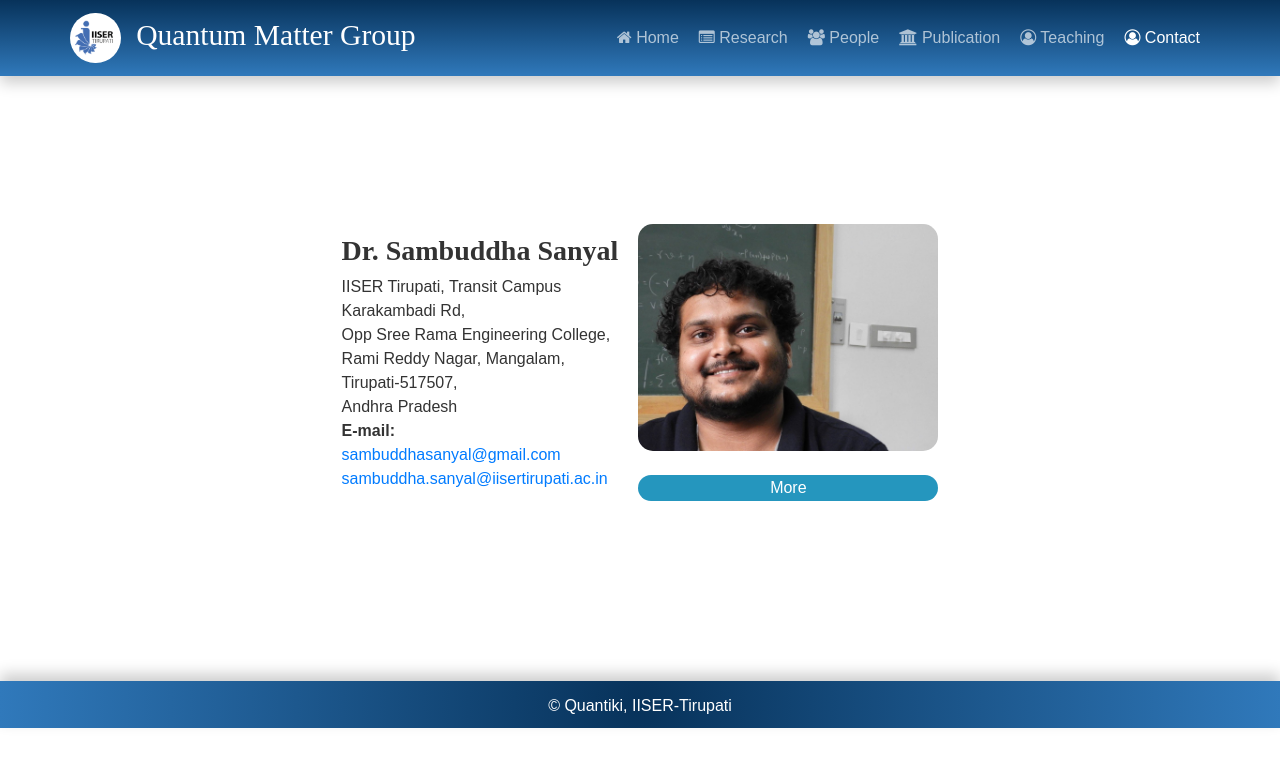
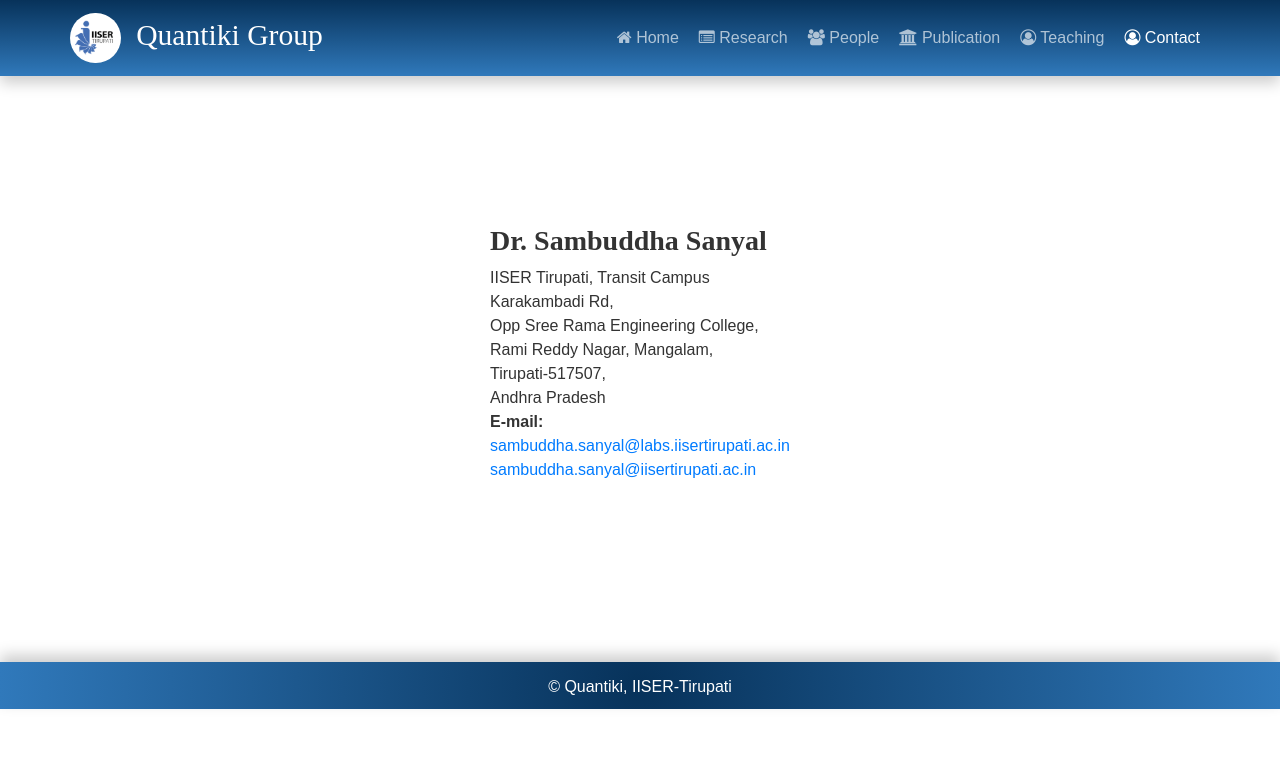
Before and after one commit to quantiki/quantiki.github.io, a website: page Contact.html in a window 1280 px wide. Drawn offline with nearby package versions, Linux system fonts and the light colour scheme.

Commit message:
Updated the group name

```diff
--- a/Contact.html
+++ b/Contact.html
@@ -3,11 +3,11 @@
 <head>
 
     <!--useful meta tags-->
-    <title>Quantum Matter Group</title>
+    <title>Quantiki Group</title>
     <meta charset="UTF-8">
     <meta name="viewport" content="width=device-width,initial-scale=1">
     <meta name="google-site-verification" content="CMaTwqBTvzyULmgECDshUbn4bQxtETt6kAEyl57euxw" />
-    <link rel="icon" type="image/webp" href="Logo/tab_logo.png"/>    <link rel="shortcut icon" type="image/jpg" href="../img/logo.webp"/>
+    <link rel="shortcut icon" type="image/jpg" href="../img/logo.webp"/>
 
     <!---------fonts------------->
     <link rel="preconnect" href="https://fonts.gstatic.com">
@@ -33,7 +33,7 @@
             <button class="navbar-toggler" type="button" data-toggle="collapse" data-target="#Navbar">
                 <span class="navbar-toggler-icon"></span>
             </button>
-            <a class="navbar-brand mr-auto" style="font-family:'YourFont'; font-size: 1.85em;" href="index.html"><img src="Logo/iisert-logo1.jpg" height="50" style="border-radius: 30px">&nbsp; Quantum Matter Group</a>
+            <a class="navbar-brand mr-auto" style="font-family:'YourFont'; font-size: 1.85em;" href="index.html"><img src="Logo/iisert-logo1.jpg" height="50" style="border-radius: 30px">&nbsp; Quantiki Group</a>
             <div class="collapse navbar-collapse" id="Navbar">
                 <ul class="navbar-nav m-auto">
                     <li class="nav-item"><a class="nav-link" href="index.html"><span class="fa fa-home"></span> Home</a></li>
@@ -85,17 +85,17 @@
             Tirupati-517507,<br>
             Andhra Pradesh<br>
             <strong>E-mail:</strong><br>
-            <a href="mailto:sambuddhasanyal@gmail.com">sambuddhasanyal@gmail.com</a><br>
+            <a href="mailto:sambuddha.sanyal@labs.iisertirupati.ac.in">sambuddha.sanyal@labs.iisertirupati.ac.in</a><br>
             <a href="mailto:sambuddha.sanyal@iisertirupati.ac.in">sambuddha.sanyal@iisertirupati.ac.in</a>
           </address>
         </div>
-        <div class="contact-image">
+        <!-- <div class="contact-image"> -->
           <!-- Replace 'your-image.jpg' with the path to the actual image -->
-          <img src="Images/profile.jpeg" alt="Dr. Sambuddha Sanyal" />
-          <br>
-          <br>
-          <p> <a href="https://www.iisertirupati.ac.in/oldwebsite/faculty/sambuddha/sambuddha.php" target="_blank";><button class="button1" style="border-radius: 15px" >More</button></a></p>
-        </div>
+          <!-- <img src="Images/profile.jpeg" alt="Dr. Sambuddha Sanyal" /> -->
+          <!-- <br> -->
+          <!-- <br> -->
+          <!-- <p> <a href="https://www.iisertirupati.ac.in/faculty-details/?faculty_id=Phy-9&id=4644" target="_blank";><button class="button1" style="border-radius: 15px" >More</button></a></p> -->
+        <!-- </div> -->
       </div>
       <br>
       <br>
```
Also changed, not shown: index.html (+3 -3 lines), people.html (+5 -8 lines), publication.html (+2 -2 lines), research.html (+3 -3 lines), teaching.html (+4 -3 lines).
